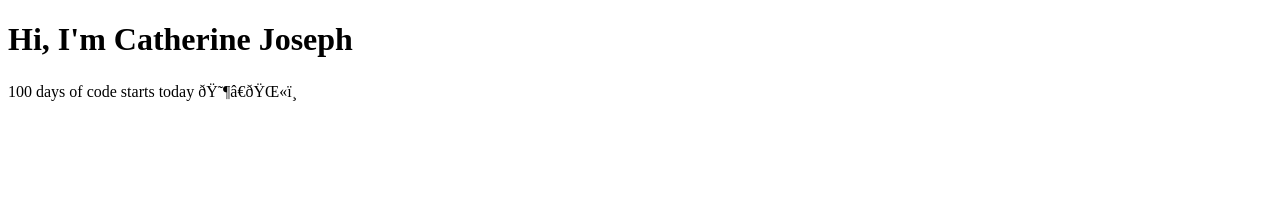
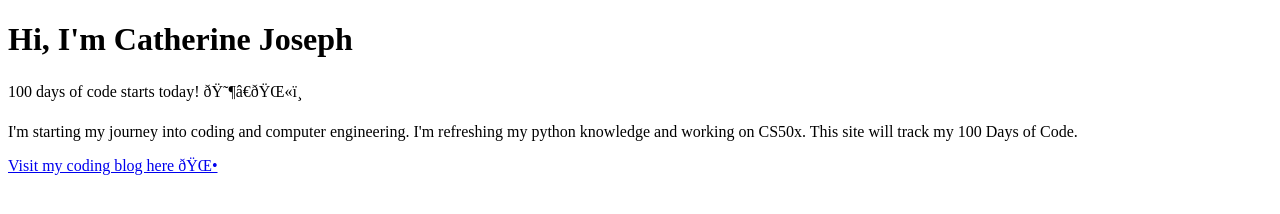
Before and after one commit to Blackwolf064/personal-website, a plain HTML site: page index.html in a window 1280 px wide. Drawn offline with Linux system fonts and the light colour scheme.

Commit message:
Update index.html
Added the link to the blog page

```diff
--- a/index.html
+++ b/index.html
@@ -6,6 +6,11 @@
   </head>
   <body>
     <h1>Hi, I'm Catherine Joseph</h1>
-    <p>100 days of code starts today 😶‍🌫️ </p>
+    <p>100 days of code starts today! 😶‍🌫️ </p>
+    <p>I'm starting my journey into coding and computer engineering.
+      I'm refreshing my python knowledge and working on CS50x.
+      This site will track my 100 Days of Code.
+    </p>
+    <p><a href="blog.html">Visit my coding blog here 🌕 </a> </p>
   </body>
 </html>
```
